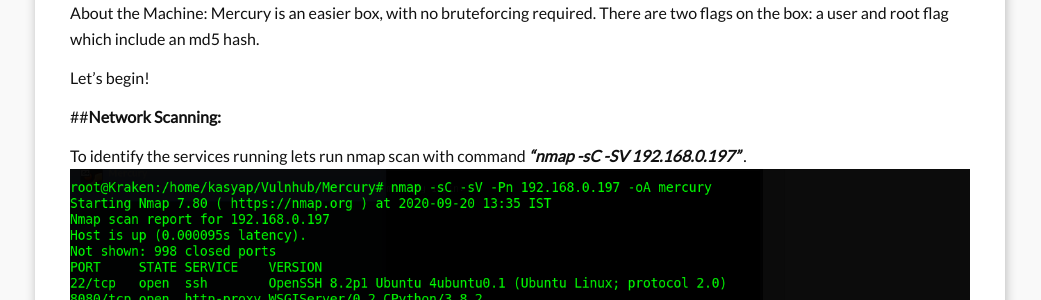
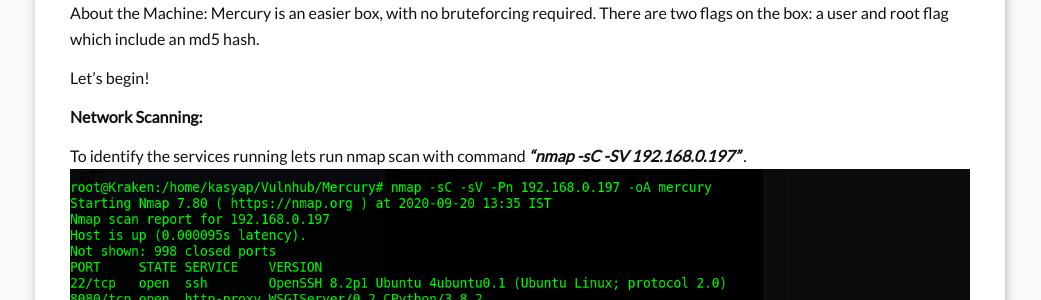
Before and after one commit to kasyapgirijan/kasyapgirijan.github.io, a Jekyll site: the page built from _posts/2020-09-20-The Planets Mercury.markdown, in a window 1280 px wide and 900 px high, scrolled down 310 px. Shown: the part 153-453 px from the top of the window, without its empty margins (120-1161 px from the left). Built offline with Jekyll 4.4.1, drawn with Linux system fonts in a browser that asks for light colours; comment, search, counter and statistics services are not loaded.

```diff
--- a/_posts/2020-09-20-The Planets Mercury.markdown
+++ b/_posts/2020-09-20-The Planets Mercury.markdown
@@ -11,7 +11,7 @@ About the Machine: Mercury is an easier box, with no bruteforcing required. Ther
 
 Let's begin!
 
-##__Network Scanning:__
+__Network Scanning:__
 
 To identify the services running lets run nmap scan with command __*“nmap -sC -SV 192.168.0.197”*__  .
 ![nmap](/images/Mercury_1.png)
```
